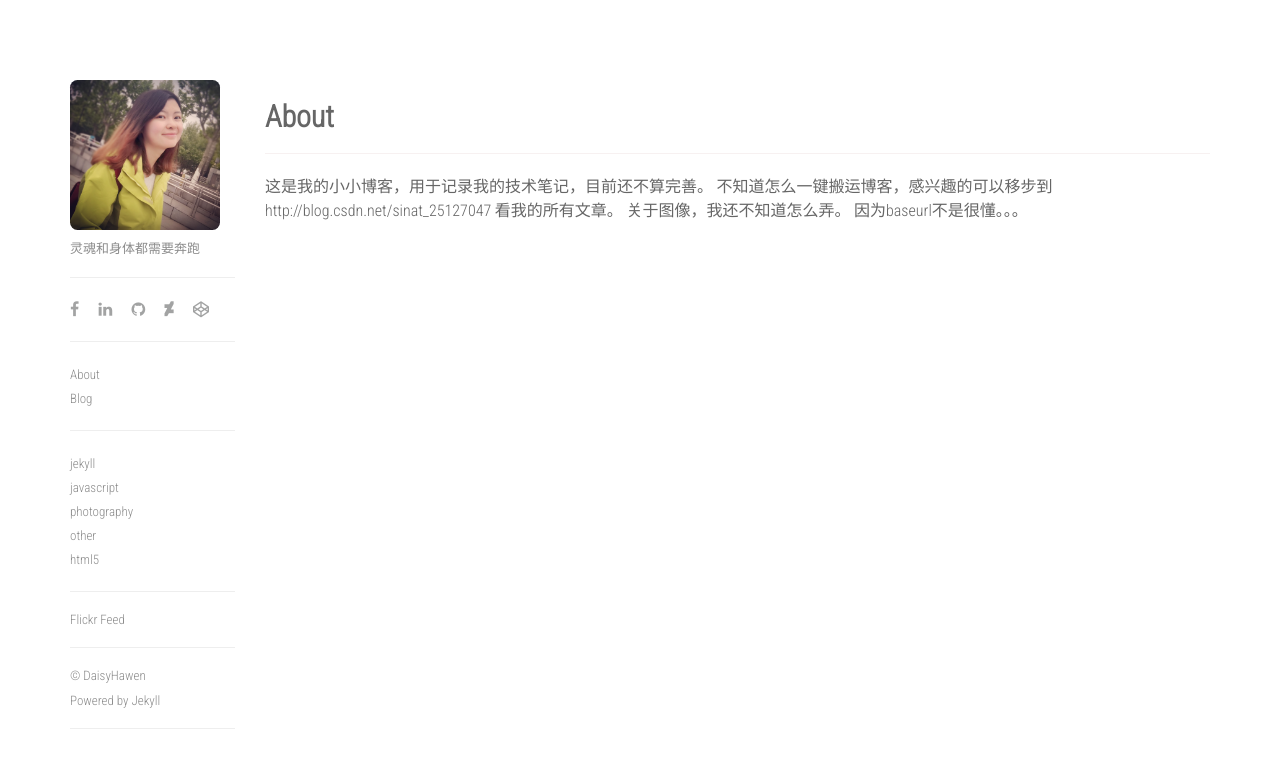
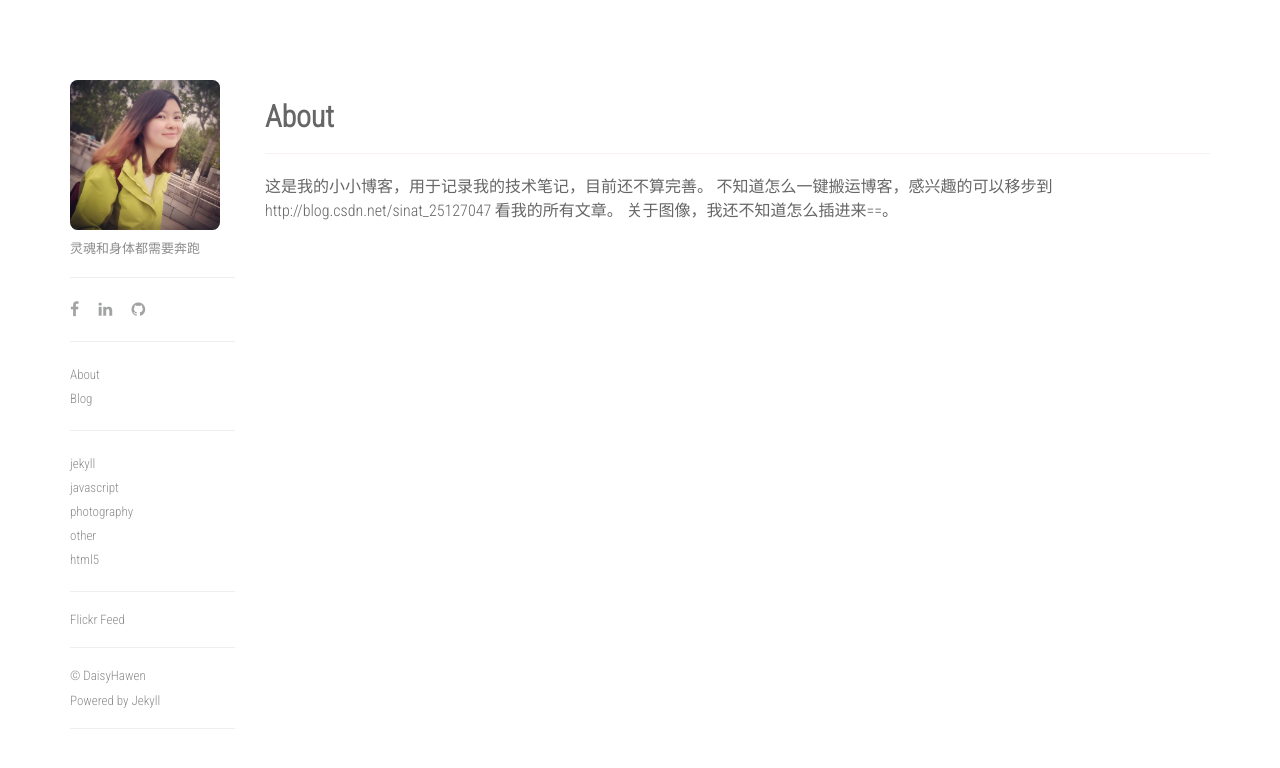
Before and after one commit to daisyHawen/daisyHawen.github.io, a Jekyll site: the page built from about.md, in a window 1280 px wide. Shown: the top 768 px of the page. Built offline with Jekyll 4.4.1, drawn with Linux system fonts in a browser that asks for light colours; nearby versions of some CDN libraries.

Commit message:
modify layout

```diff
--- a/_includes/head.html
+++ b/_includes/head.html
@@ -4,7 +4,7 @@
   <meta name="viewport" content="width=device-width, initial-scale=1">
 
   <title>{% if page.title %}{{ page.title | escape }}{% else %}{{ site.title | escape }}{% endif %}</title>
-
+<!-- 设置head 引用的css文件-->
   <link rel="stylesheet" href="{{ site.baseurl }}/style.css">
   <link href='https://fonts.googleapis.com/css?family=Roboto+Condensed:300' rel='stylesheet' type='text/css'>
   <link href="https://maxcdn.bootstrapcdn.com/bootstrap/3.3.6/css/bootstrap.min.css" rel="stylesheet">
--- a/_includes/sidebar.html
+++ b/_includes/sidebar.html
@@ -12,8 +12,6 @@
                         <li><a href="http://facebook.com/{{ site.facebook }}"><i class="fa fa-facebook"></i></a></li>
                         <li><a href="https://mx.linkedin.com/in/{{ site.linkedin }}"><i class="fa fa-linkedin"></i></a></li>
                         <li><a href="http://github.com/{{ site.github }}"><i class="fa fa-github"></i></a></li>
-                        <li><a href="http://{{ site.deviantart }}.deviantart.com"><i class="fa fa-deviantart"></i></a></li>
-                        <li><a href="http://codepen.io/{{ site.codepen }}"><i class="fa fa-codepen"></i></a></li>
                     </ul>
                 </div>
                 <hr>
--- a/_layouts/post.html
+++ b/_layouts/post.html
@@ -3,7 +3,7 @@ layout: default
 ---
 <article class="post" itemscope itemtype="http://schema.org/BlogPosting">
 
-  <header class="post-header">
+   <header class="post-header">
      <h2 class="post-title">{{ page.title }}</h2>
      <p class="post-meta"><time datetime="{{ page.date | date_to_xmlschema }}" itemprop="datePublished">{{ page.date | date: "%b %-d, %Y" }}</time>{% if page.author %} • <span itemprop="author" itemscope itemtype="http://schema.org/Person"><span itemprop="name">{{ page.author }}</span></span>{% endif %}</p>
      <hr>
--- a/about.md
+++ b/about.md
@@ -6,5 +6,4 @@ permalink: /about/
 
 这是我的小小博客，用于记录我的技术笔记，目前还不算完善。
 不知道怎么一键搬运博客，感兴趣的可以移步到 http://blog.csdn.net/sinat_25127047 看我的所有文章。
-关于图像，我还不知道怎么弄。
-因为baseurl不是很懂。。。
+关于图像，我还不知道怎么插进来==。
```
